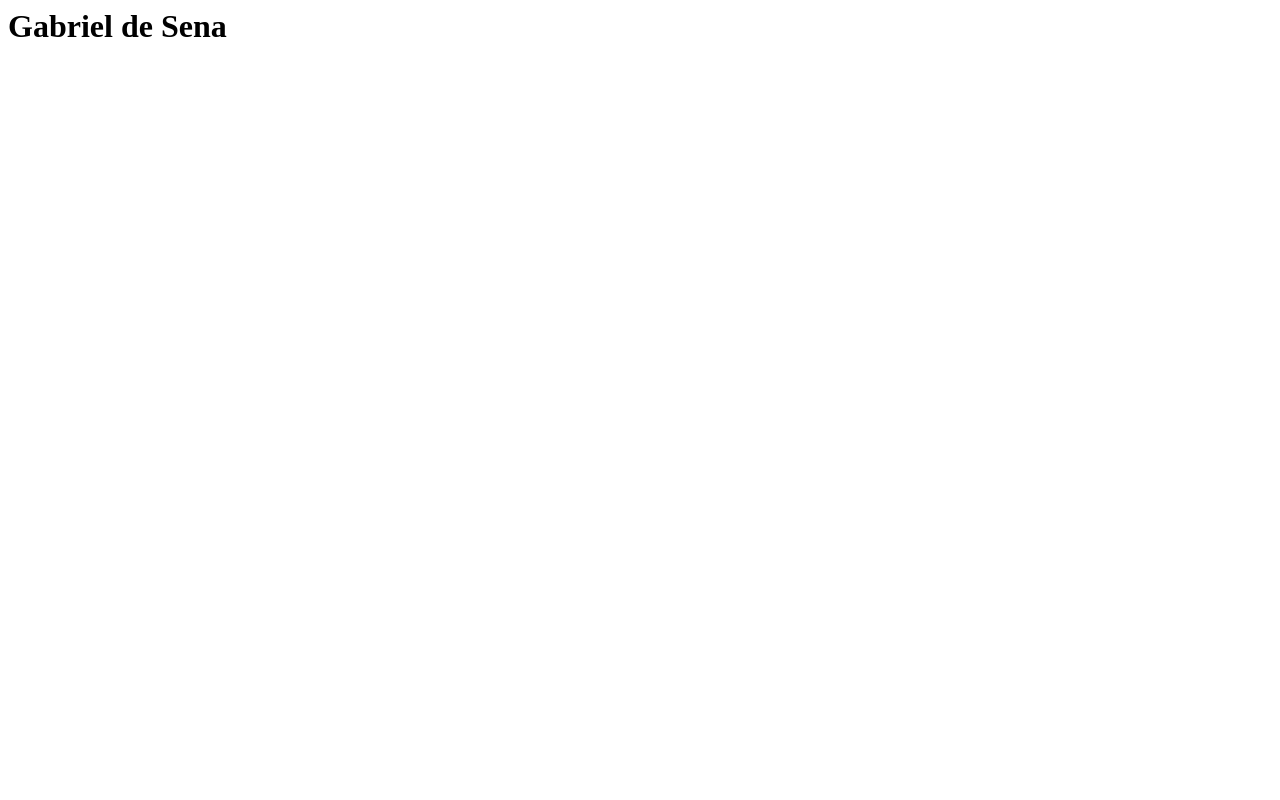
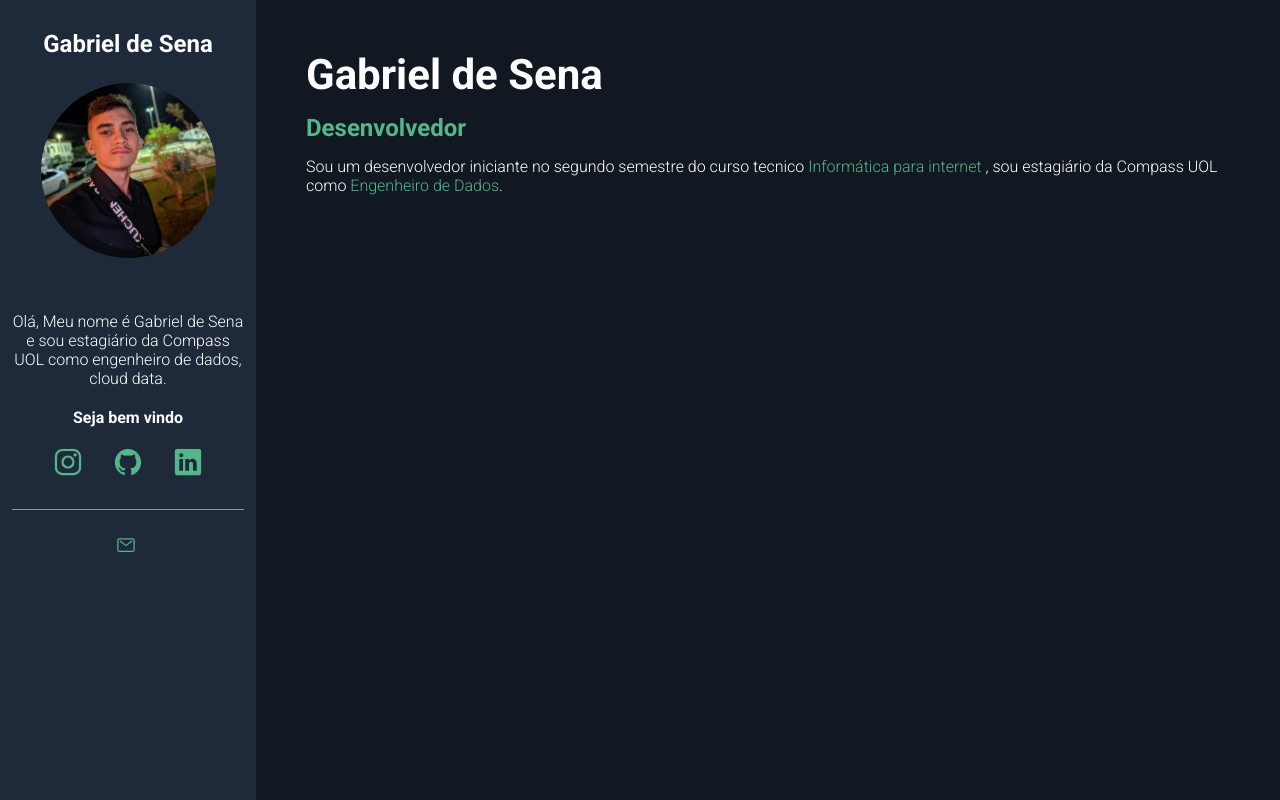
Before and after one commit to gabriel2senag/gabriel2senag.github.io, a plain HTML site: page index.html in a window 1280 px wide. Drawn offline with nearby package versions, Linux system fonts and the light colour scheme.

Commit message:
Finalizando

```diff
--- /dev/null
+++ b/css/style.css
@@ -0,0 +1,176 @@
+/*Reset*/
+*{
+    padding: 0;
+    margin: 0;
+    font-family: 'Roboto', sans-serif;
+    box-sizing: border-box;
+}
+/*Variables*/
+
+:root{
+    --main-color: #54B689;
+    --main-text-color:#FFF;
+    --main-border-color:#999 ;
+    --bio-bg-color:#1E2A3A;
+    --bio-border-color:#293544;
+    --about-bg-color:#111821;
+}
+
+/*General*/
+
+.highlight{
+    color:var(--main-color)
+}
+
+/*Containers*/
+
+#container{
+    display: flex;
+    flex-direction: row;
+    color: var(--main-text-color);
+}
+
+#bio-container{
+    flex: 1 1 20%;
+    min-height: 100vh;
+    background-color: var(--bio-bg-color);
+    text-align: center;
+    padding: 30px 12px;
+    border-radius: 5px solid var(--bio-border-color);
+}
+
+#about-container{
+    flex: 1 1 80%;
+    min-height: 100%;
+    background-color: var(--about-bg-color);
+    padding: 50px;
+
+}
+
+/*Bio-container*/
+#bio-container h2{
+    margin-bottom: 25px;
+
+}
+
+#bio-container p{
+    margin-bottom: 20px;
+}
+
+#bio-container #welcome-text{
+    font-weight: bold;
+}
+
+#bio-imge{
+
+    width: 175px;
+    height: 175px;
+    border-radius: 50%;
+    margin-bottom: 50px;
+
+}
+
+#social-container{
+    display: flex;
+    justify-content: center;
+    list-style: none;
+    border-bottom: 1px solid var(--main-border-color);
+    margin-bottom: 25px;
+    padding-bottom: 25px;
+}
+
+#social-container li{
+    flex: 1 1 0;
+    max-width: 60px;
+}
+
+#social-container li a{
+    color: var(--main-color);
+    font-size: 30px;
+}
+
+#email-container{
+    display: flex;
+    justify-content: center;
+
+
+}
+
+#email-container ion-icon,
+#email-container a{
+    flex: 1 1 0;
+
+}
+
+#email-container a{
+    color: var(--main-text-color);
+    text-decoration: none;
+    max-width: 225px;
+
+}
+
+#email-container ion-icon{
+    color: var(--main-color);
+    font-size: 20px;
+    margin-right: 5px;
+    max-width: 20px;
+
+}
+
+/*about-container*/
+
+#name{
+    font-size: 42px;
+    margin-bottom: 15px;
+}
+
+#title{
+    font-size: 24px;
+    margin-bottom: 15px;
+    font-weight: bold;
+}
+
+.desription{
+    max-width: 75%;
+    margin-bottom: 10px;
+}
+
+/*mobile*/
+
+@media(max-width:450px){
+    #container{
+        flex-direction: column;
+
+    }
+    #bio-container{
+        min-height: auto;
+        border-right: none;
+        border-bottom: 5px solid var(--bio-border-color);
+
+    }
+    #bio-container h2{
+        display: none;
+    }
+
+    #bio-container p{
+        max-width: 60%;
+        margin: 10px auto;
+
+    }
+
+    #about-container{
+        text-align: center;
+        padding: 30px;
+
+    }
+
+    #about-container .description{
+        margin: 10px auto;
+        max-width: 100%;
+        line-height: 26px;
+
+    }
+
+
+
+}
--- a/index.html
+++ b/index.html
@@ -1 +1,53 @@
-<h1>Gabriel de Sena</h1>
+<!DOCTYPE html>
+<html lang="pt-br">
+<head>
+    <meta charset="UTF-8">
+    <meta name="viewport" content="width=device-width, initial-scale=1.0">
+    <title>Portifólio Gabriel de Sena</title>
+    <!--Google Fonts -->
+    <link rel="preconnect" href="https://fonts.googleapis.com">
+<link rel="preconnect" href="https://fonts.gstatic.com" crossorigin>
+<link href="https://fonts.googleapis.com/css2?family=Roboto:ital,wght@0,300;0,700;0,900;1,300;1,700&display=swap" rel="stylesheet">
+<!--Dev Icon Fonts-->
+<link rel="stylesheet" href="https://cdn.jsdelivr.net/gh/devicons/devicon@v2.15.1/devicon.min.css">
+<!--CSS do Projeto-->
+    <link rel="stylesheet" href="css/style.css">
+</head>
+<body>
+    <main id="container">
+        <aside id="bio-container">
+            <h2>Gabriel de Sena</h2>
+            <img id="bio-imge" src="img/profile.jpg" alt="Gabriel de Sena">
+            <p>Olá, Meu nome é Gabriel de Sena e sou <span class="highligt">estagiário da Compass UOL como engenheiro de dados, cloud data</span>.</p>
+            <p id="welcome-text">Seja bem vindo</p>
+            <ul id="social-container">
+                <li><a href="https://www.instagram.com/gabriel.senag/"><ion-icon name="logo-instagram"></ion-icon></a></li>
+                <li><a href="https://github.com/gabriel2senag/"><ion-icon name="logo-github"></ion-icon></a></li>
+                <li><a href="https://www.linkedin.com/in/gabriel-de-sena-4664941a9/"><ion-icon name="logo-linkedin"></ion-icon></a></li>
+
+            </ul>
+            <div id="email-container">
+                <ion-icon name="mail-outline"><a href="mailto:gabrielsenaguedes221@gmail.com"> gabrielsenaguedes221@gmail.com </a> </ion-icon>
+            </div>
+
+        </aside>
+        <section id="about-container">
+            <h1 id="name">Gabriel de Sena</h1>
+            <p id="title"><span class="highlight">Desenvolvedor</span></p>
+            <p class="description">Sou um desenvolvedor iniciante no segundo semestre do curso tecnico <span class="highlight">Informática para internet</span> , sou estagiário da Compass UOL como <span class="highlight">Engenheiro de Dados</span>. </p>
+
+
+
+        </section>
+
+    </main>
+
+
+
+
+<!--Icones-->
+
+    <script type="module" src="https://unpkg.com/ionicons@7.1.0/dist/ionicons/ionicons.esm.js"></script>
+<script nomodule src="https://unpkg.com/ionicons@7.1.0/dist/ionicons/ionicons.js"></script>
+</body>
+</html>
```
Also changed, not shown: img/profile.jpg (added).
